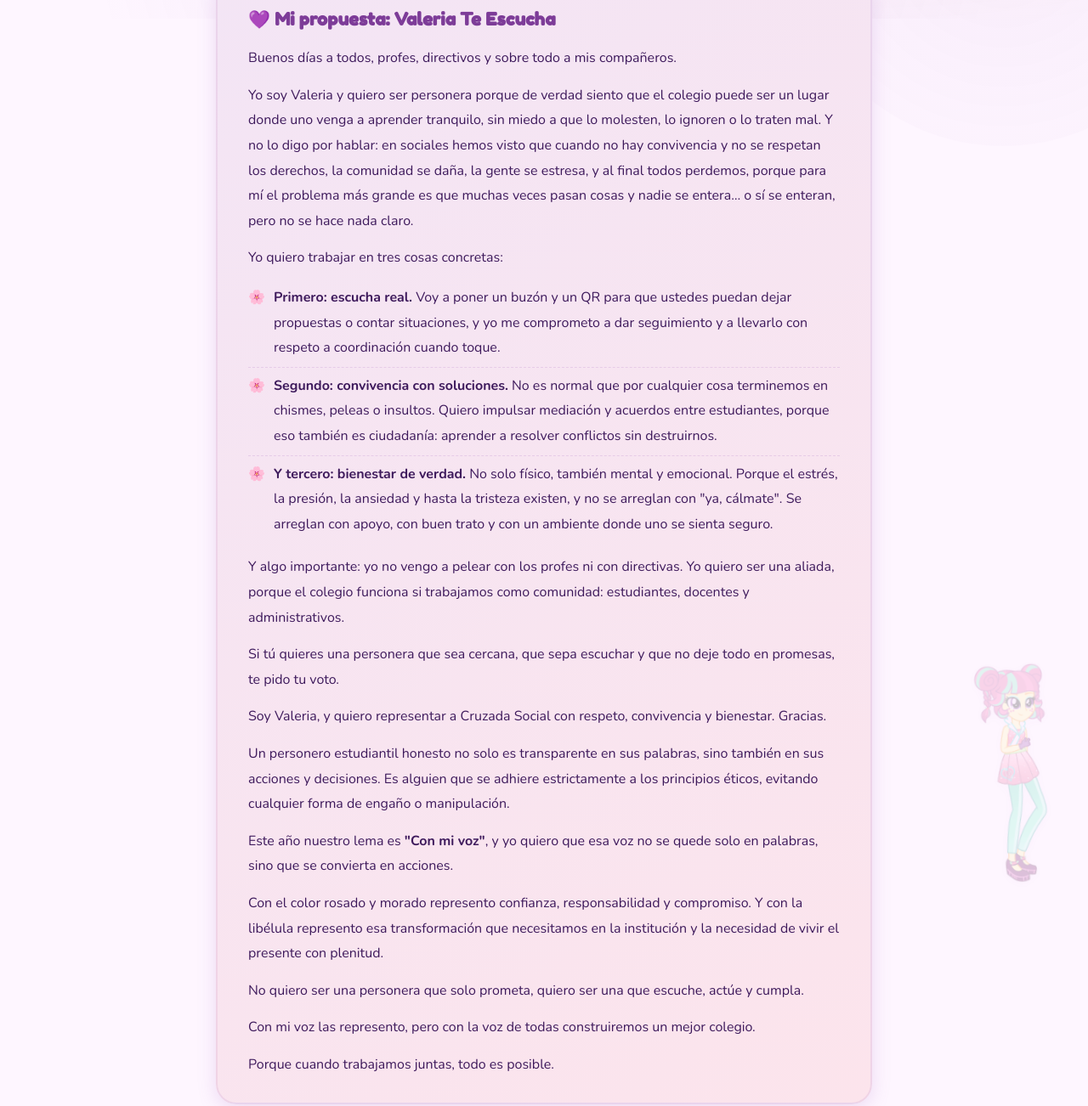
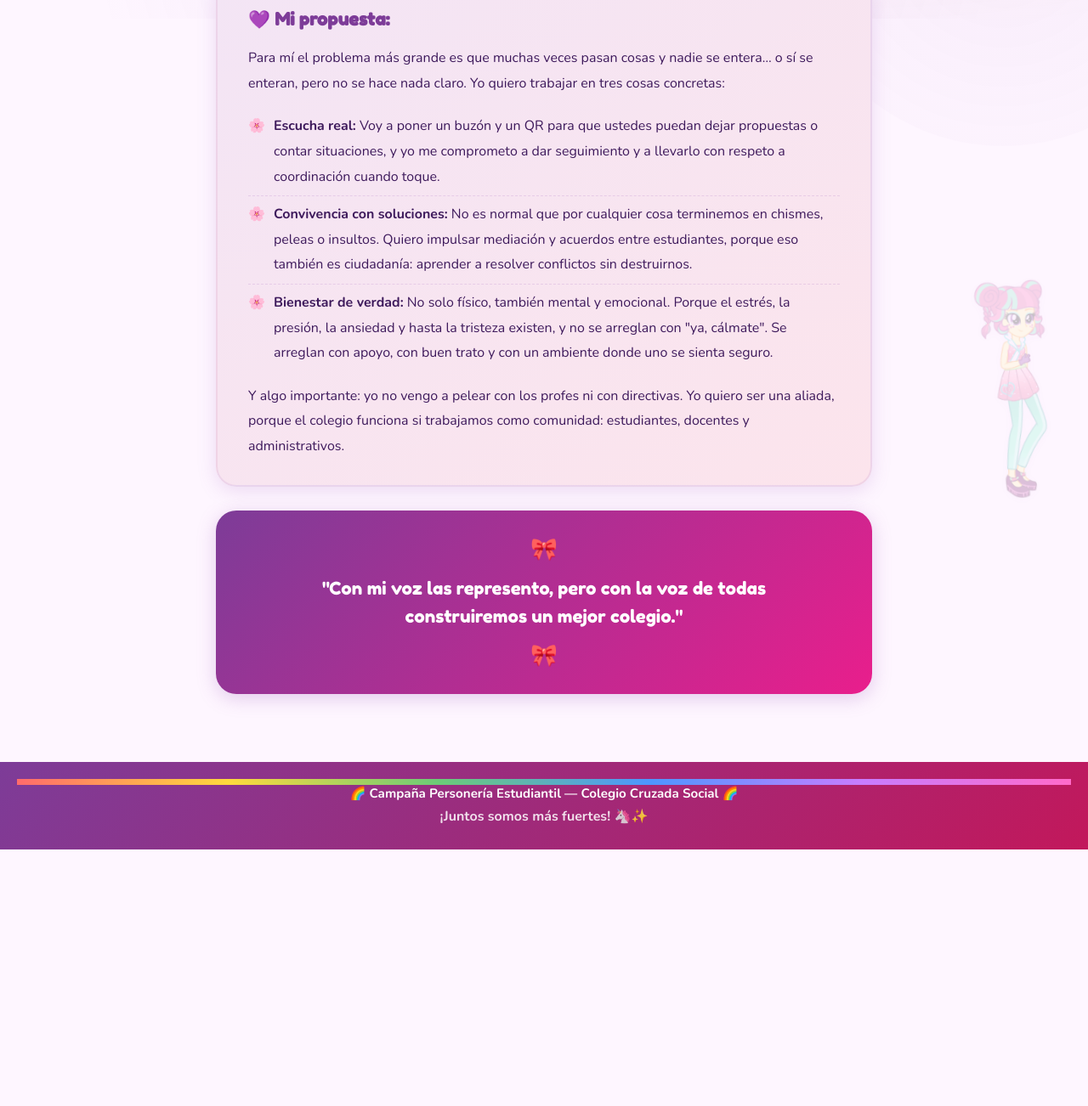
Before and after one commit to arolong/Valeria-personera, a website built with Vite: page discurso.html in a window 1280 px wide. Shown: the part 778-2080 px from the top of the page at 85% size. After the commit the page ends 1778 px from the top, so only its background shows below. Built offline with nearby package versions, Linux system fonts and the light colour scheme.

Commit message:
Actualizar discurso: simplificar propuesta y eliminar Valeria Te Escucha

```diff
--- a/discurso.html
+++ b/discurso.html
@@ -49,68 +49,31 @@
     </div>
 
     <div class="content-card accent-card">
-      <h3>💜 Mi propuesta: Valeria Te Escucha</h3>
+      <h3>💜 Mi propuesta: </h3>
       <p>
-        Buenos días a todos, profes, directivos y sobre todo a mis compañeros.
+        Para mí el problema más grande es que muchas veces pasan cosas y nadie se entera… o sí se enteran,
+        pero no se hace nada claro. Yo quiero trabajar en tres cosas concretas:
       </p>
-      <p style="margin-top:14px;">
-        Yo soy Valeria y quiero ser personera porque de verdad siento que el colegio puede ser un lugar donde
-        uno venga a aprender tranquilo, sin miedo a que lo molesten, lo ignoren o lo traten mal. Y no lo digo
-        por hablar: en sociales hemos visto que cuando no hay convivencia y no se respetan los derechos, la
-        comunidad se daña, la gente se estresa, y al final todos perdemos, porque para mí el problema más
-        grande es que muchas veces pasan cosas y nadie se entera… o sí se enteran, pero no se hace nada claro.
-      </p>
-      <p style="margin-top:14px;">Yo quiero trabajar en tres cosas concretas:</p>
-      <ul style="margin-top:10px;">
+      <ul style="margin-top:14px;">
         <li>
-          <strong>Primero: escucha real.</strong> Voy a poner un buzón y un QR para que ustedes puedan dejar
-          propuestas o contar situaciones, y yo me comprometo a dar seguimiento y a llevarlo con respeto a
-          coordinación cuando toque.
+          <strong>Escucha real:</strong> Voy a poner un buzón y un QR para que ustedes puedan dejar propuestas
+          o contar situaciones, y yo me comprometo a dar seguimiento y a llevarlo con respeto a coordinación
+          cuando toque.
         </li>
         <li>
-          <strong>Segundo: convivencia con soluciones.</strong> No es normal que por cualquier cosa terminemos
-          en chismes, peleas o insultos. Quiero impulsar mediación y acuerdos entre estudiantes, porque eso
-          también es ciudadanía: aprender a resolver conflictos sin destruirnos.
+          <strong>Convivencia con soluciones:</strong> No es normal que por cualquier cosa terminemos en chismes,
+          peleas o insultos. Quiero impulsar mediación y acuerdos entre estudiantes, porque eso también es
+          ciudadanía: aprender a resolver conflictos sin destruirnos.
         </li>
         <li>
-          <strong>Y tercero: bienestar de verdad.</strong> No solo físico, también mental y emocional. Porque
-          el estrés, la presión, la ansiedad y hasta la tristeza existen, y no se arreglan con "ya, cálmate".
-          Se arreglan con apoyo, con buen trato y con un ambiente donde uno se sienta seguro.
+          <strong>Bienestar de verdad:</strong> No solo físico, también mental y emocional. Porque el estrés,
+          la presión, la ansiedad y hasta la tristeza existen, y no se arreglan con "ya, cálmate". Se arreglan
+          con apoyo, con buen trato y con un ambiente donde uno se sienta seguro.
         </li>
       </ul>
       <p style="margin-top:14px;">
         Y algo importante: yo no vengo a pelear con los profes ni con directivas. Yo quiero ser una aliada,
         porque el colegio funciona si trabajamos como comunidad: estudiantes, docentes y administrativos.
-      </p>
-      <p style="margin-top:14px;">
-        Si tú quieres una personera que sea cercana, que sepa escuchar y que no deje todo en promesas,
-        te pido tu voto.
-      </p>
-      <p style="margin-top:14px;">
-        Soy Valeria, y quiero representar a Cruzada Social con respeto, convivencia y bienestar. Gracias.
-      </p>
-      <p style="margin-top:14px;">
-        Un personero estudiantil honesto no solo es transparente en sus palabras, sino también en sus acciones
-        y decisiones. Es alguien que se adhiere estrictamente a los principios éticos, evitando cualquier forma
-        de engaño o manipulación.
-      </p>
-      <p style="margin-top:14px;">
-        Este año nuestro lema es <strong>"Con mi voz"</strong>, y yo quiero que esa voz no se quede solo en
-        palabras, sino que se convierta en acciones.
-      </p>
-      <p style="margin-top:14px;">
-        Con el color rosado y morado represento confianza, responsabilidad y compromiso. Y con la libélula
-        represento esa transformación que necesitamos en la institución y la necesidad de vivir el presente
-        con plenitud.
-      </p>
-      <p style="margin-top:14px;">
-        No quiero ser una personera que solo prometa, quiero ser una que escuche, actúe y cumpla.
-      </p>
-      <p style="margin-top:14px;">
-        Con mi voz las represento, pero con la voz de todas construiremos un mejor colegio.
-      </p>
-      <p style="margin-top:14px;">
-        Porque cuando trabajamos juntas, todo es posible.
       </p>
     </div>
 
```
